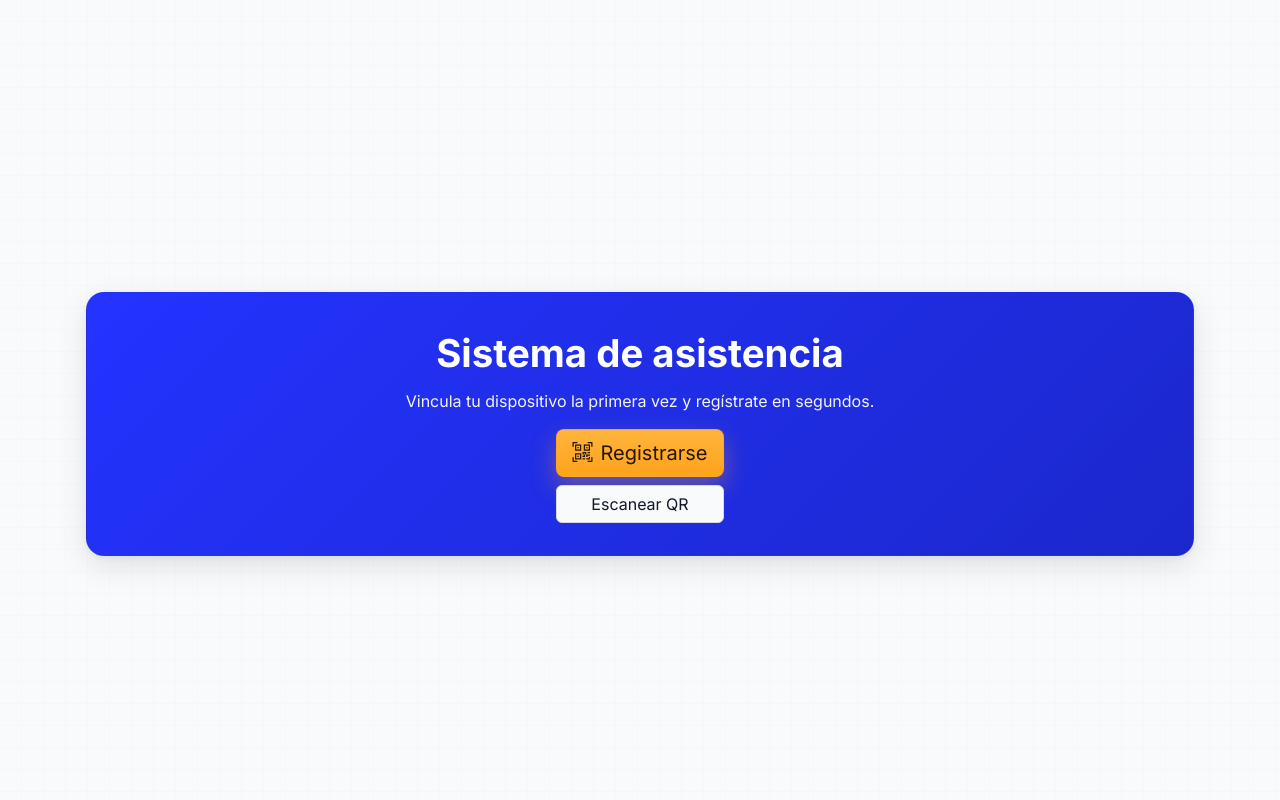
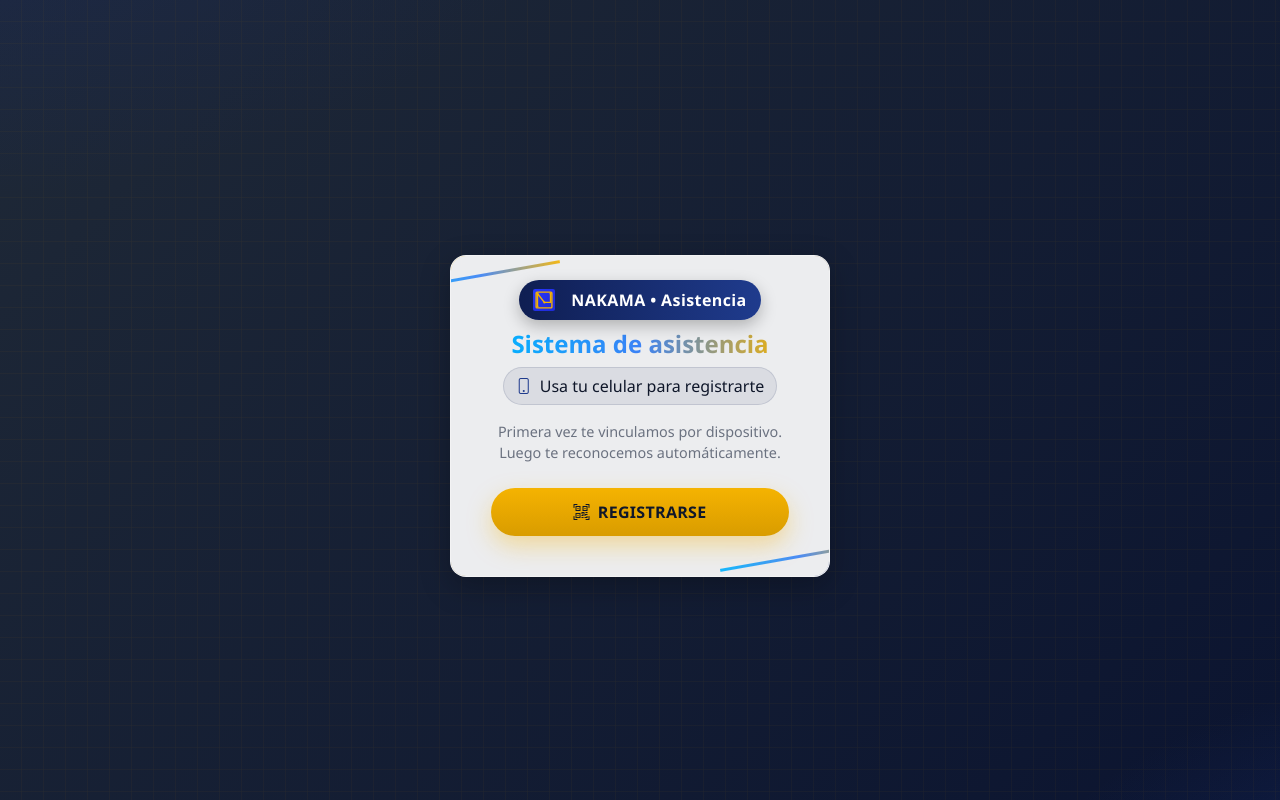
Before and after one commit to ichigo34/asistencia-nakama-service, a Django app: page / in a window 1280 px wide. Run offline with Django 5.2, Linux system fonts and the light colour scheme.

Commit message:
Revert "feat(ui): integra diseño premium en plantillas Django + assets (premium.css, theme.js); login, principal, formularios, descargas y QR"
This reverts commit 6ba470ce7f64c06fd759413b03b0b4851e53d17b.

```diff
--- a/app/static/css/premium.css
+++ /dev/null
@@ -1,37 +0,0 @@
-/* Copia de design/assets/styles.css como premium.css para Django */
-@import url('https://fonts.googleapis.com/css2?family=Inter:wght@400;500;600;700&display=swap');
-
-/* Pegamos los tokens y componentes principales */
-:root {
-  --brand-h: 36; --brand-s: 100%; --brand-l: 55%; --brand-hex: #FFA31A;
-  --accent-h: 236; --accent-s: 100%; --accent-l: 57%; --accent-hex: #2433FF;
-  --bg: #fff; --bg-soft: hsl(210 20% 98%);
-  --surface: #fff; --surface-2: hsl(210 20% 98%); --surface-3: hsl(210 18% 96%);
-  --border: hsl(210 16% 86%); --text: hsl(222 47% 11%); --text-soft: hsl(215 16% 45%);
-  --shadow: 0 10px 30px rgba(2,6,23,.10), 0 2px 8px rgba(2,6,23,.06);
-}
-.theme-dark { --bg:#0b0e14; --bg-soft:#0e121a; --surface:#0f1420; --surface-2:#121926; --surface-3:#172036; --border:#202a40; --text:#f8fafc; --text-soft:#9fb0d3; }
-
-body { background: var(--bg-soft); color: var(--text); font-family: Inter, system-ui, -apple-system, Segoe UI, Roboto, Helvetica, Arial; }
-
-/* Hero */
-.page-hero { position: relative; overflow: hidden; border-radius: 18px; padding: 32px; background: linear-gradient(135deg, var(--accent-hex), #1b28cc); color: #fff; box-shadow: var(--shadow); border: 1px solid rgba(36,51,255,.35); }
-.page-hero .title { font-size: clamp(28px, 3vw, 40px); font-weight: 700; }
-.page-hero .subtitle { opacity:.95; margin-top:6px }
-.page-hero .actions { margin-top:16px; display:flex; gap:12px; flex-wrap:wrap }
-
-/* Buttons */
-.btn-premium { background: linear-gradient(180deg, #ffb43d, var(--brand-hex)); color:#261700; border:1px solid rgba(255,163,26,.55); box-shadow: 0 10px 24px rgba(255,163,26,.35); }
-.btn-premium:hover { filter: brightness(1.03); }
-.btn-outline-premium { border:1px solid var(--border); background: var(--surface-2); color: var(--text); }
-
-/* Cards */
-.card-premium { background: var(--surface); border:1px solid var(--border); border-radius:16px; box-shadow: var(--shadow); }
-.header-chip { display:inline-flex; align-items:center; height:28px; padding:0 10px; font-weight:600; border-radius:999px; border:1px solid var(--border); background: var(--surface-2); color: var(--text-soft); }
-
-/* Table header premium */
-.table-premium thead th { background: linear-gradient(180deg, #2433FF, #1b28cc); color:#e9eeff; border-bottom:1px solid rgba(36,51,255,.45) }
-
-/* Login panel */
-.auth { min-height: 100vh; display:grid; place-items:center; background: radial-gradient(1200px 600px at 10% -10%, #2433ff22, transparent 60%), radial-gradient(800px 400px at 120% 10%, #00b0ff22, transparent 40%), var(--bg-soft); }
-.auth .panel { width:100%; max-width:440px; background: var(--surface); border:1px solid var(--border); border-radius:18px; box-shadow: var(--shadow); padding:40px; display:grid; gap:20px; }
--- a/app/static/js/theme.js
+++ /dev/null
@@ -1,29 +0,0 @@
-// Copia de design/assets/theme.js para uso en Django templates
-(function(){
-  const root = document.documentElement;
-  const prefersDark = window.matchMedia('(prefers-color-scheme: dark)');
-  const THEME_KEY = 'ui:theme';
-  const SIDEBAR_KEY = 'ui:sidebar-collapsed';
-
-  function applyTheme(theme){
-    const isDark = theme === 'dark';
-    root.classList.toggle('theme-dark', isDark);
-  }
-  function getInitialTheme(){
-    const saved = localStorage.getItem(THEME_KEY);
-    if (saved === 'light' || saved === 'dark') return saved;
-    return prefersDark.matches ? 'dark' : 'light';
-  }
-  function saveTheme(theme){ localStorage.setItem(THEME_KEY, theme); }
-  function toggleTheme(){
-    const next = root.classList.contains('theme-dark') ? 'light' : 'dark';
-    applyTheme(next); saveTheme(next);
-  }
-  document.addEventListener('DOMContentLoaded', () => {
-    applyTheme(getInitialTheme());
-    prefersDark.addEventListener('change', (e) => {
-      if (!localStorage.getItem(THEME_KEY)) applyTheme(e.matches ? 'dark' : 'light');
-    });
-    document.querySelectorAll('[data-action="theme-toggle"]').forEach(btn => btn.addEventListener('click', toggleTheme));
-  });
-})();
--- a/app/templates/pagina_principal.html
+++ b/app/templates/pagina_principal.html
@@ -9,20 +9,30 @@
     <link href="https://cdn.jsdelivr.net/npm/bootstrap-icons@1.11.3/font/bootstrap-icons.css" rel="stylesheet">
     <link rel="stylesheet" href="{% static 'css/theme.css' %}">
     <link rel="stylesheet" href="{% static 'css/formulario.css' %}">
-    <link rel="stylesheet" href="{% static 'css/premium.css' %}">
 </head>
 <body>
-  <div class="container px-3 mt-5">
-    <section class="page-hero text-center">
-      <div class="title">Sistema de asistencia</div>
-      <p class="subtitle">Vincula tu dispositivo la primera vez y regístrate en segundos.</p>
-      <div class="actions d-grid gap-2 justify-content-center">
-        <a href="{% url 'identificar_dispositivo' %}" class="btn btn-premium btn-lg"><i class="bi bi-qr-code-scan me-2"></i>Registrarse</a>
-        <a href="{% url 'escanear_qr' %}" class="btn btn-outline-premium">Escanear QR</a>
-      </div>
-    </section>
-  </div>
-  <script src="{% static 'js/theme.js' %}"></script>
-  <script src="https://cdn.jsdelivr.net/npm/bootstrap@5.3.0/dist/js/bootstrap.bundle.min.js"></script>
+    <div class="container px-3">
+        <div class="row justify-content-center">
+            <div class="col-12 col-md-9 col-lg-7">
+<div class="card hero-card p-4 mt-5 text-center">
+                    <span class="glow-line gl1"></span>
+                    <span class="glow-line gl2"></span>
+<div class="brand-bar"><span class="brand-pill"><img src="{% static 'img/logo-nakama.svg' %}" alt="Nakama">NAKAMA • Asistencia</span></div>
+                    <div class="card-body pt-0">
+                        <h4 class="fw-bold mb-2 title-gradient">Sistema de asistencia</h4>
+                        <div class="mb-3">
+                            <span class="qr-badge"><i class="bi bi-phone"></i> Usa tu celular para registrarte</span>
+                        </div>
+                        <p class="helper-text mb-4">Primera vez te vinculamos por dispositivo. Luego te reconocemos automáticamente.</p>
+                        <div class="d-grid gap-2">
+<a href="{% url 'identificar_dispositivo' %}" class="btn btn-cta"><i class="bi bi-qr-code-scan me-2"></i>REGISTRARSE</a>
+                        </div>
+                    </div>
+                </div>
+            </div>
+        </div>
+    </div>
+
+    <script src="https://cdn.jsdelivr.net/npm/bootstrap@5.3.0/dist/js/bootstrap.bundle.min.js"></script>
 </body>
 </html>
```
Also changed, not shown: app/templates/asistencia_exitosa.html (+4 -6 lines), app/templates/error_qr.html (+7 -5 lines), app/templates/escanear_qr.html (+10 -6 lines), app/templates/formulario.html (+8 -11 lines), app/templates/formulario_qr.html (+8 -10 lines), app/templates/identificar.html (+8 -10 lines), app/templates/login.html (+10 -12 lines), app/templates/pagina_descarga_excel.html (+12 -11 lines).
